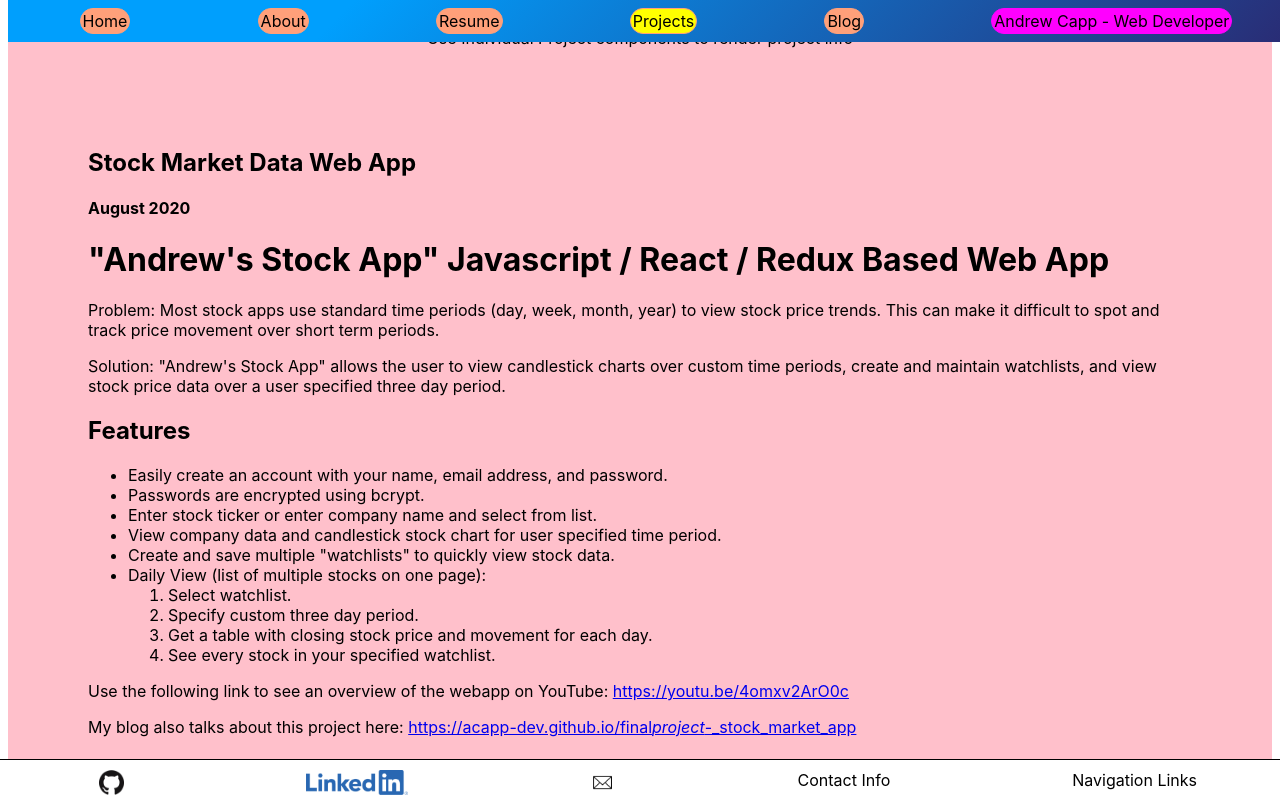
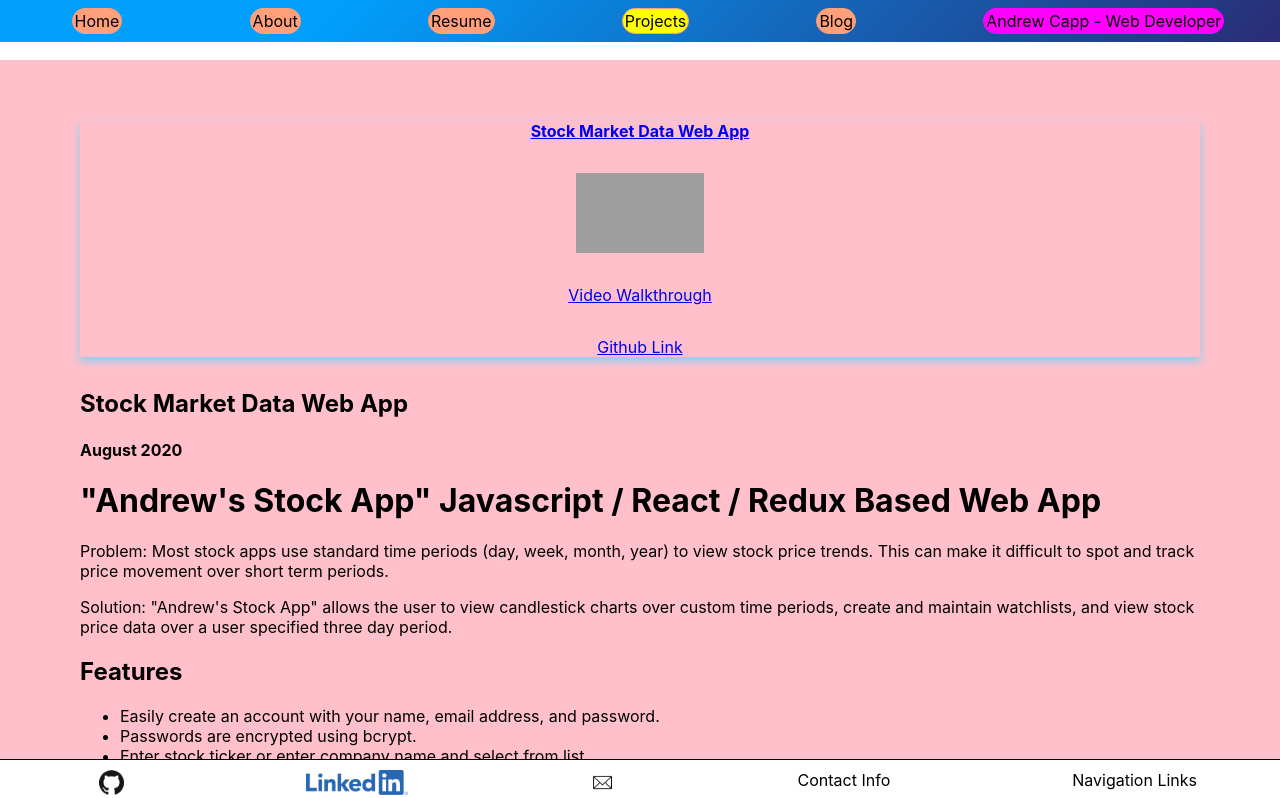
Before and after one commit to ACAPP-dev/portfolio, a React (Create React App) app: page /projects in a window 1280 px wide. Shown: the top 798 px of the page. Built offline with nearby package versions, Linux system fonts and the light colour scheme; grey boxes are pictures that could not be loaded.

Commit message:
adding cards to project container

```diff
--- a/src/App.css
+++ b/src/App.css
@@ -7,7 +7,8 @@
 .main, #root {
   text-align: center;
   /* background-image: url("./images/Abstract-Background.png") */
-  /* height: 100%; */
+  height: 100%;
+  margin: 0px;
 }
 
 #navbar-div {
@@ -49,15 +50,15 @@
   flex-direction: column;
   margin-left: 1vw;
   margin-top: 6vh;
-  width: 9vw;
-  height: 100%;
-  position: fixed;
-  z-index: 1;
+  width: 20vw;
+  /* height: 100vh; */
+  /* position: fixed; */
+  /* z-index: 1; */
   padding-top: 5vh;
-  top: 0;
-  left: 0;
-  overflow-x: hidden;
-  padding-top: 10px;
+  /* top: 0; */
+  /* left: 0; */
+  /* overflow-x: hidden; */
+  /* padding-top: 10px; */
 
 }
 
@@ -125,6 +126,21 @@
   text-align: left;
   margin: 5vh;
   /* height: 85vh; */
+}
 
+.card-div {
+  box-shadow: 0 4px 8px 0 lightskyblue;
+  text-align: center;
+}
 
+.card {
+  margin: 2em auto;
+  display: block;
 }
+
+.card-img {
+  width: 10vw;
+  height: 10vh;
+  display: block;
+  margin: 2em auto;
+}
--- a/src/App.js
+++ b/src/App.js
@@ -8,6 +8,7 @@ import About from './components/About'
 import Resume from './components/Resume'
 import ProjectContainer from './containers/ProjectContainer'
 import BlogContainer from './containers/BlogContainer'
+import Stocks from './components/projects/stocks/Stocks'
 
 class App extends React.Component {
   render() {
@@ -24,6 +25,7 @@ class App extends React.Component {
             <Route exact path='/resume' component={Resume} />
             <Route exact path='/projects' component={ProjectContainer} />
             <Route exact path='/blog' component={BlogContainer} />
+            <Route exact path='/projects/stocks' component={Stocks} />
           </div>
           < FooterContainer />
         </Router>
--- a/src/components/Resume.js
+++ b/src/components/Resume.js
@@ -3,19 +3,12 @@ import React from 'react'
 class Resume extends React.Component {
     state = {
         resume: {},
-        scrollHeight: null
-    }
-
-    componentDidMount() {
-        // debugger
-        this.setState({scrollHeight: document.body.scrollHeight + 'px'})
-        console.log(this.state.scrollHeight)
     }
 
     render() {
         return (
             <div  id='resume-container'>
-                <iframe style={{height: this.state.scrollHeight}} id='resume' src="https://docs.google.com/document/d/e/2PACX-1vRB401VDhGXJi8GIg2TaMYZll0RLjJ8lJZbkUIveG4sAxEgakPARz44A11rjhq-R-7K5dr9X_ytqcZU/pub?embedded=true" title="Andrew's Resume" />
+                <iframe id='resume' src="https://docs.google.com/document/d/e/2PACX-1vRB401VDhGXJi8GIg2TaMYZll0RLjJ8lJZbkUIveG4sAxEgakPARz44A11rjhq-R-7K5dr9X_ytqcZU/pub?embedded=true" title="Andrew's Resume" />
             </div>
         )
     }
--- /dev/null
+++ b/src/components/projects/Cards.js
@@ -0,0 +1,17 @@
+import React from 'react'
+import {Link} from 'react-router-dom'
+
+const Cards = props => {
+    console.log(props.project)
+
+    return(
+        <div className='card-div'>
+            <Link to={props.project.directory} exact='true'><h4>{props.project.name}</h4></Link>
+            <img className='card-img' src={props.project.picture} />
+            <a className='card' href={props.project.video}>Video Walkthrough</a>
+            <a className='card' href={props.project.github}>Github Link</a>
+        </div>
+    )
+}
+
+export default Cards
--- /dev/null
+++ b/src/components/projects/projectListing.json
@@ -0,0 +1,9 @@
+[{
+    "id": "1",
+    "name": "Stock Market Data Web App",
+    "picture": "need url",
+    "github": "https://acapp-dev.github.io/final_project_-_stock_market_app",
+    "video": "https://youtu.be/4omxv2ArO0c",
+    "directory": "/projects/stocks"
+}
+]
--- a/src/components/projects/stocks/Stocks.js
+++ b/src/components/projects/stocks/Stocks.js
@@ -21,7 +21,7 @@ class Stocks extends React.Component {
 
     render() {
         return(
-            <div className='project-container'>
+            <div>
                 <h2>Stock Market Data Web App</h2>
                 <h4>August 2020</h4>
 
--- a/src/containers/BlogContainer.js
+++ b/src/containers/BlogContainer.js
@@ -6,7 +6,6 @@ export default class BlogContainer extends React.Component {
     render() {
         return(
             <div>
-                Link to Medium to load my blogs...?
                 < Flatiron1 />
 
 
--- a/src/containers/ProjectContainer.js
+++ b/src/containers/ProjectContainer.js
@@ -1,13 +1,25 @@
 import React from 'react'
-
+import Cards from '../components/projects/Cards'
 import Stocks from '../components/projects/stocks/Stocks'
+import projectListing from '../components/projects/projectListing.json'
 
 export default class ProjectContainer extends React.Component {
 
+    state = {
+
+    }
+
+    generateCards = () => {
+        return projectListing.map(project => {
+           return < Cards key={project.id} project={project} />
+
+        })
+    }
+
     render() {
         return(
-            <div>
-                Use Individual Project components to render project info
+            <div className='project-container'>
+                {this.generateCards()}
                 < Stocks />
 
 
--- a/src/index.css
+++ b/src/index.css
@@ -1,7 +1,7 @@
 html, body {
   /* width: 100%; */
   /* height: 100%; */
-  /* margin: 0px; */
+  margin: 0px;
 
 
   font-family: -apple-system, BlinkMacSystemFont, 'Segoe UI', 'Roboto', 'Oxygen',
```
